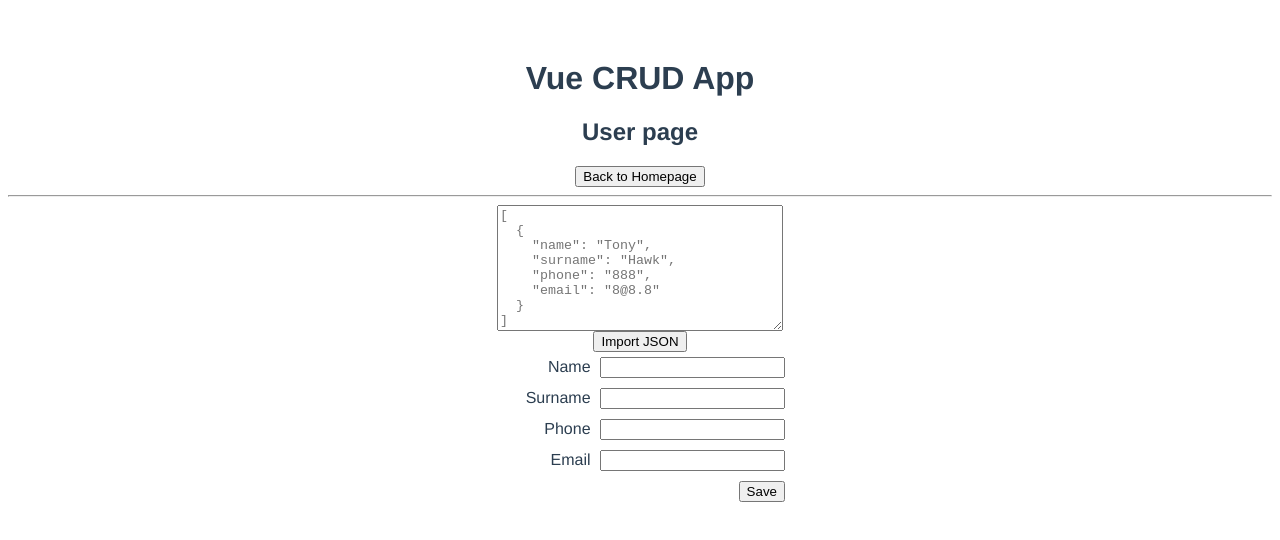
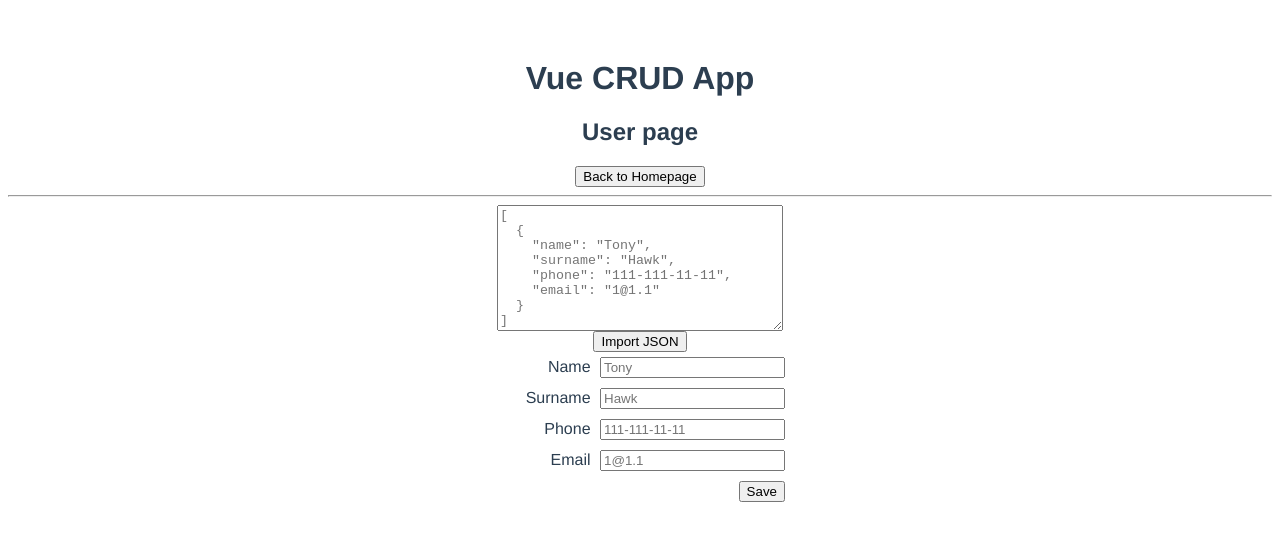
Before and after one commit to ipgpt/vue-crud-app, a Vue app: page /User in a window 1280 px wide. Shown: the top 540 px of the page. Built offline with nearby package versions, Linux system fonts and the light colour scheme.

Commit message:
feat: implement validation of fields

```diff
--- a/src/views/User.vue
+++ b/src/views/User.vue
@@ -3,8 +3,7 @@
     <h2>User page</h2>
     <button @click="moveToHomePage">Back to Homepage</button>
     <hr />
-    <p v-if="errorMessage">{{errorMessage}}</p>
-    <p v-else-if="errorEmptyJSON">{{errorEmptyJSON}}</p>
+    <p v-if="errorJSON">{{errorJSON}}</p>
     <textarea
       rows="8"
       v-model="jsonData"
@@ -12,35 +11,65 @@
   {
     "name": "Tony",
     "surname": "Hawk",
-    "phone": "888",
-    "email": "8@8.8"
+    "phone": "111-111-11-11",
+    "email": "1@1.1"
   }
 ]'
     ></textarea>
     <button @click="parseJSON">Import JSON</button>
+    <div v-if="errorForm.length">
+      <b>Please correct the following error(s):</b>
+      <ul>
+        <li v-for="(error, i) in errorForm" :key="i">{{ error }}</li>
+      </ul>
+    </div>
     <form @submit.prevent="onSubmit">
       <label>
         Name
-        <input type="text" v-if="user" v-model="user.name" />
-        <input type="text" v-else v-model="name" />
+        <input
+          type="text"
+          pattern="^[a-zA-Z]+$"
+          placeholder="Tony"
+          v-if="user"
+          v-model="user.name"
+        />
+        <input type="text" pattern="^[a-zA-Z]+$" placeholder="Tony" v-else v-model="name" />
       </label>
       <br />
       <label>
         Surname
-        <input type="text" v-if="user" v-model="user.surname" />
-        <input type="text" v-else v-model="surname" />
+        <input
+          type="text"
+          pattern="^[a-zA-Z]+$"
+          placeholder="Hawk"
+          v-if="user"
+          v-model="user.surname"
+        />
+        <input type="text" pattern="^[a-zA-Z]+$" placeholder="Hawk" v-else v-model="surname" />
       </label>
       <br />
       <label>
         Phone
-        <input type="text" v-if="user" v-model="user.phone" />
-        <input type="text" v-else v-model="phone" />
+        <input
+          type="tel"
+          pattern="[0-9]{3}-[0-9]{3}-[0-9]{2}-[0-9]{2}"
+          placeholder="111-111-11-11"
+          v-if="user"
+          v-model="user.phone"
+        />
+        <input
+          type="tel"
+          pattern="[0-9]{3}-[0-9]{3}-[0-9]{2}-[0-9]{2}"
+          placeholder="111-111-11-11"
+          v-else
+          v-model="phone"
+        />
       </label>
       <br />
       <label>
         Email
-        <input type="text" v-if="user" v-model="user.email" />
-        <input type="text" v-else v-model="email" />
+        <input type="email" placeholder="1@1.1" v-if="user" v-model="user.email" />
+        <input type="email" placeholder="1@1.1" v-else v-model="email" />
       </label>
       <br />
       <input type="submit" value="Save" />
@@ -62,8 +91,8 @@
       surname: "",
       phone: "",
       email: "",
-      errorEmptyJSON: "",
-      errorMessage: "",
+      errorJSON: "",
+      errorForm: [],
     };
   },
   mounted() {
@@ -101,21 +130,66 @@
         this.phone = dataFromJSON[0].phone || this.phone;
         this.email = dataFromJSON[0].email || this.email;
         this.jsonData = null;
-        this.errorEmptyJSON = "";
+        this.errorJSON = "";
       } else if (dataFromJSON) {
-        this.errorEmptyJSON = "Wrong structure of JSON";
+        this.errorJSON = "Wrong structure of JSON";
       } else {
-        this.errorEmptyJSON = "JSON is empty!";
+        this.errorJSON = "JSON is empty!";
       }
     },
-    onSubmit() {
+    checkFormAddUser() {
       if (
         this.name.trim() &&
         this.surname.trim() &&
         this.phone.trim() &&
         this.email.trim()
       ) {
-        this.errorMessage = "";
+        return true;
+      }
+
+      this.errorForm = [];
+
+      if (!this.name) {
+        this.errorForm.push("Name required.");
+      }
+      if (!this.surname) {
+        this.errorForm.push("Surname required.");
+      }
+      if (!this.phone) {
+        this.errorForm.push("Phone required.");
+      }
+      if (!this.email) {
+        this.errorForm.push("Email required.");
+      }
+    },
+    checkFormEditUser() {
+      if (
+        this.user.name.trim() &&
+        this.user.surname.trim() &&
+        this.user.phone.trim() &&
+        this.user.email.trim()
+      ) {
+        return true;
+      }
+
+      this.errorForm = [];
+
+      if (!this.user.name) {
+        this.errorForm.push("Name required.");
+      }
+      if (!this.user.surname) {
+        this.errorForm.push("Surname required.");
+      }
+      if (!this.user.phone) {
+        this.errorForm.push("Phone required.");
+      }
+      if (!this.user.email) {
+        this.errorForm.push("Email required.");
+      }
+    },
+    onSubmit() {
+      if (this.checkFormAddUser()) {
+        this.errorForm = "";
         const newUser = {
           id: nanoid(),
           name: this.name,
@@ -128,16 +202,9 @@
         this.surname = "";
         this.phone = "";
         this.email = "";
-      } else {
-        this.errorMessage = "Not all fields are filled";
-      }
-      if (
-        this.user.name.trim() &&
-        this.user.surname.trim() &&
-        this.user.phone.trim() &&
-        this.user.email.trim()
-      ) {
-        this.errorMessage = "";
+        this.moveToHomePage();
+      } else if (this.user && this.checkFormEditUser()) {
+        this.errorForm = "";
         const editedUser = {
           id: this.user.id,
           name: this.user.name,
@@ -151,8 +218,7 @@
         this.user.surname = "";
         this.user.phone = "";
         this.user.email = "";
-      } else {
-        this.errorMessage = "Not all fields are filled";
+        this.moveToHomePage();
       }
     },
   },
@@ -173,4 +239,7 @@
   width: 280px;
   margin: 0 auto;
 }
+li {
+  list-style: none;
+}
 </style>
```
Also changed, not shown: 1 other file (tests, documents, lock files or other folders).
